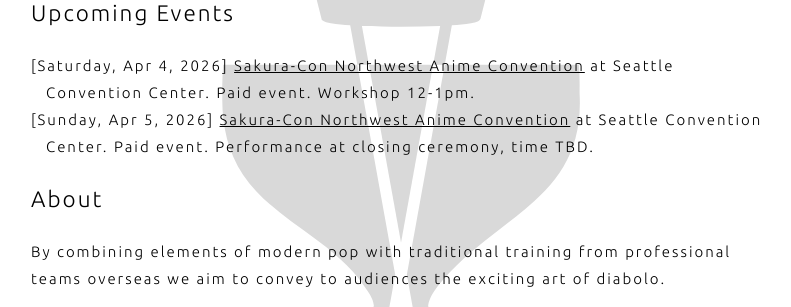
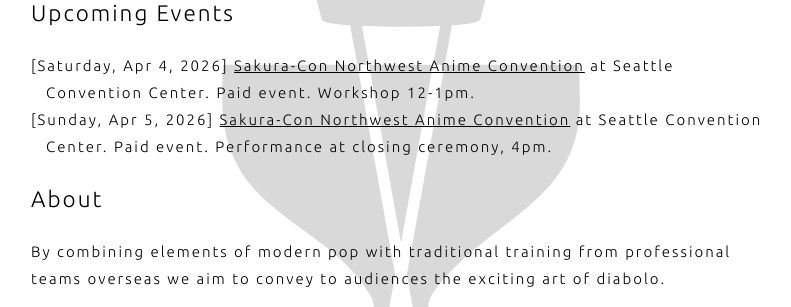
Before and after one commit to apexdiabolo/apex-site, a Jekyll site: the page built from index.md, in a window 1280 px wide, cut to the strip 272-579 px from the top of the page. Shown: the whole strip, without its empty margins (239-1030 px from the left). Built offline with Jekyll 4.4.1, drawn with Linux system fonts in a browser that asks for light colours; our own code applies the rules of GitHub Pages for plain Markdown files.

Commit message:
Update time

```diff
--- a/index.md
+++ b/index.md
@@ -5,7 +5,7 @@ layout: main-centered
 ## Upcoming Events
 
 - \[Saturday, Apr 4, 2026\] [Sakura-Con Northwest Anime Convention](https://sakuracon.org) at Seattle Convention Center. Paid event. Workshop 12-1pm.
-- \[Sunday, Apr 5, 2026\] [Sakura-Con Northwest Anime Convention](https://sakuracon.org) at Seattle Convention Center. Paid event. Performance at closing ceremony, time TBD.
+- \[Sunday, Apr 5, 2026\] [Sakura-Con Northwest Anime Convention](https://sakuracon.org) at Seattle Convention Center. Paid event. Performance at closing ceremony, 4pm.
 
 ## About
 
```
